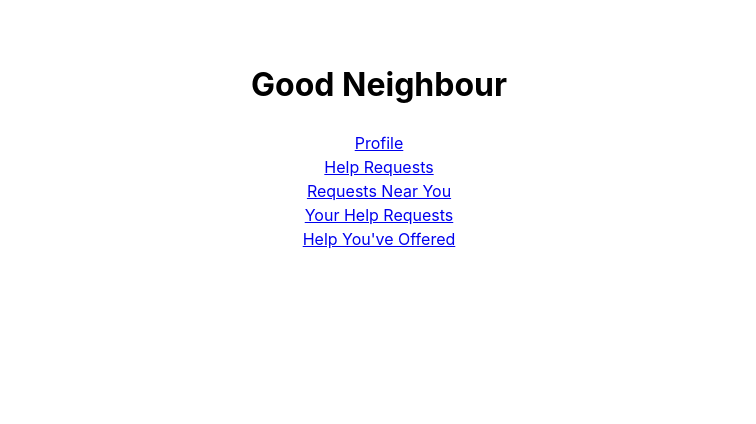
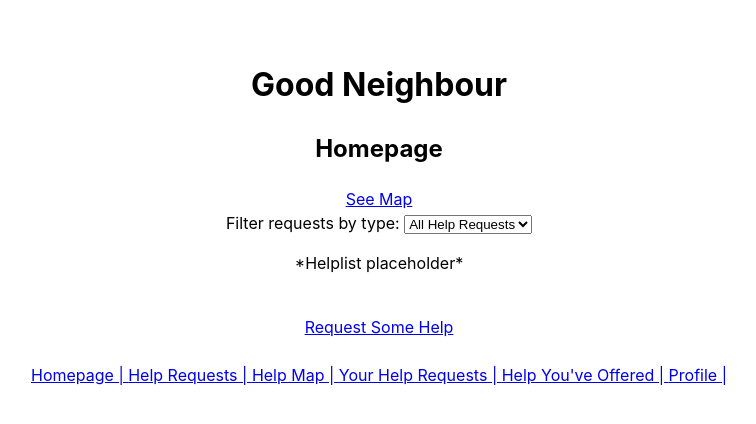
Before and after one commit to serhii-fsi/good-neighbour, a React (Vite) app in the folder frontend/: page /home in a window 1280 px wide. Shown: the top 424 px of the page, without its empty margins (261-1017 px from the left). Built offline with nearby package versions, Linux system fonts and the light colour scheme.

Commit message:
Homepage component underway, changes made to routes and navbar, MapPage component created, and HelpListView changed

```diff
--- a/frontend/src/App.jsx
+++ b/frontend/src/App.jsx
@@ -3,6 +3,7 @@ import "./App.css";
 import Header from "./components/Header";
 import NavBar from "./components/NavBar";
 import SignUpLogin from "./pages/SignupLogin";
+import Homepage from "./pages/Homepage";
 
 function App() {
   return (
@@ -10,6 +11,7 @@ function App() {
       <Header />
       <Routes>
         <Route path="/" element={<SignUpLogin />} />
+        <Route path="/home" element={<Homepage />} />
       </Routes>
       <NavBar />
     </>
--- a/frontend/src/components/HelpListView.jsx
+++ b/frontend/src/components/HelpListView.jsx
@@ -0,0 +1,5 @@
+function HelpListView() {
+  return <p>*Helplist placeholder*</p>;
+}
+
+export default HelpListView;
--- /dev/null
+++ b/frontend/src/components/MapPage.jsx
@@ -0,0 +1,3 @@
+function MapPage() {}
+
+export default MapPage;
--- a/frontend/src/components/NavBar.jsx
+++ b/frontend/src/components/NavBar.jsx
@@ -4,15 +4,12 @@ function NavBar() {
   return (
     <footer>
       <nav>
-        <Link to={"/user-profile"}>Profile</Link>
-        <br />
-        <Link to={"/helplist"}>Help Requests</Link>
-        <br />
-        <Link to={"/map"}>Requests Near You</Link>
-        <br />
-        <Link to={"/own-helplist"}>Your Help Requests</Link>
-        <br />
-        <Link to={"/own-offeredlist"}>Help You've Offered</Link>
+        <Link to={"/home"}>Homepage | </Link>
+        <Link to={"/helplist"}>Help Requests | </Link>
+        <Link to={"/map"}>Help Map | </Link>
+        <Link to={"/own-helplist"}>Your Help Requests | </Link>
+        <Link to={"/own-offeredlist"}>Help You've Offered | </Link>
+        <Link to={"/user-profile"}>Profile | </Link>
       </nav>
     </footer>
   );
--- a/frontend/src/pages/Homepage.jsx
+++ b/frontend/src/pages/Homepage.jsx
@@ -0,0 +1,46 @@
+import { useState, useEffect } from "react";
+import { useSearchParams } from "react-router-dom";
+import { Link } from "react-router-dom";
+import HelpListView from "../components/HelpListView";
+import Loading from "../presentations/Loading";
+
+function Homepage() {
+  const [isLoading, setIsLoading] = useState(false);
+  const [typeParams, setTypeParams] = useSearchParams();
+  let typeQuery = typeParams.get("type");
+
+  function handleChange(event) {
+    const newParams = new URLSearchParams(typeParams);
+    newParams.set("type", event.target.value);
+    setTypeParams(newParams);
+    typeQuery = newParams.get("type");
+  }
+
+  if (isLoading) {
+    return <Loading page={"homepage"} />;
+  }
+  return (
+    <>
+      <h2>Homepage</h2>
+      <Link to={"/map"}>See Map</Link>
+      <br />
+      <label htmlFor="types">Filter requests by type: </label>
+      <select name="help-type-options" id="types" onChange={handleChange}>
+        <option value="">All Help Requests</option>
+        <option value="transport">Transport</option>
+        <option value="household">Household</option>
+        <option value="garden">Garden</option>
+        <option value="vehicle">Vehicle</option>
+        <option value="community">Community</option>
+      </select>
+      <br />
+      <HelpListView />
+      <br />
+      <Link to={"/makehelprequest"}>Request Some Help</Link>
+      <br />
+      <br />
+    </>
+  );
+}
+
+export default Homepage;
```
